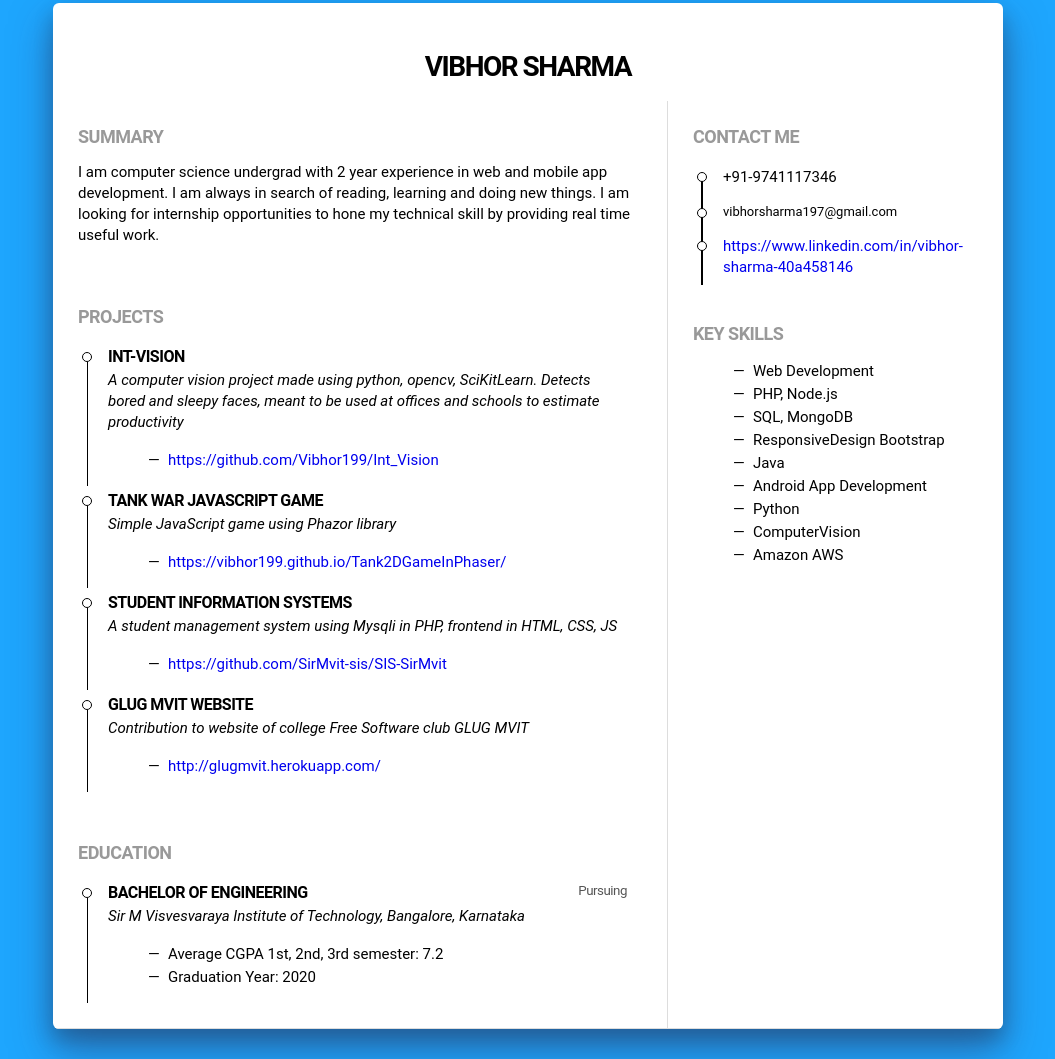
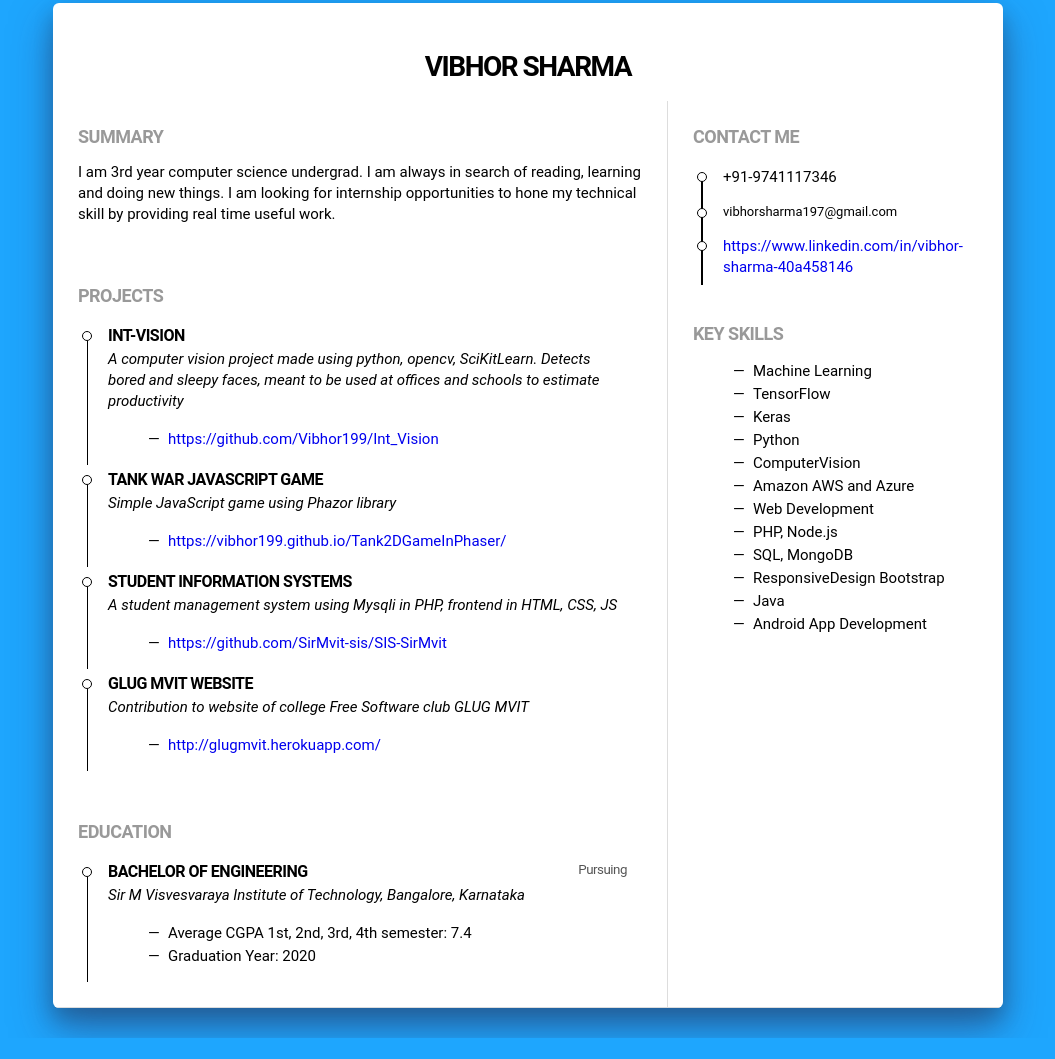
Before and after one commit to Vibhor199/Vibhor199.github.io, a plain HTML site: page index.html in a window 1280 px wide. Shown: the part 72-1131 px from the top of the page, without its empty margins (112-1167 px from the left). After the commit the page ends 1110 px from the top, so only its background shows below. Drawn offline with Linux system fonts and the light colour scheme.

Commit message:
few updates

```diff
--- a/index.html
+++ b/index.html
@@ -12,7 +12,7 @@
     <div class="column">
       <section>
         <h2>Summary</h2>
-        <p>I am computer science undergrad with 2 year experience in web and mobile app development. I am always in search of reading, learning and doing new things.  I am looking for internship opportunities to hone my technical skill by providing real time useful work.</p>
+        <p>I am 3rd year computer science undergrad. I am always in search of reading, learning and doing new things.  I am looking for internship opportunities to hone my technical skill by providing real time useful work.</p>
       </section>
       <section>
         <h2>Projects</h2>
@@ -65,7 +65,7 @@
             <h3>Bachelor of Engineering <small style="color: #555">Pursuing</small> </h3>
             <p><em>Sir M Visvesvaraya Institute of Technology, Bangalore, Karnataka</em></p>
             <ul>
-              <li>Average CGPA 1st, 2nd, 3rd semester: 7.2</li>
+              <li>Average CGPA 1st, 2nd, 3rd, 4th  semester: 7.4</li>
               <li>Graduation Year: 2020</li>
             </ul>
           </div>
@@ -93,16 +93,19 @@
       </section>
       <section>
         <h2>Key Skills</h2>
-        <ul>
+        <ul><li>Machine Learning</li>
+    	  <li>TensorFlow</li>
+    	  <li>Keras</li>
+          <li>Python</li>
+          <li>ComputerVision</li>
+          <li>Amazon AWS and Azure</li>
+
           <li>Web Development</li>
           <li>PHP, Node.js</li>
           <li>SQL, MongoDB</li>
           <li>ResponsiveDesign  Bootstrap</li>
           <li>Java</li>
           <li>Android App Development</li>
-          <li>Python</li>
-          <li>ComputerVision</li>
-          <li>Amazon AWS</li>
         </ul>
       </section>
     </div>
```
